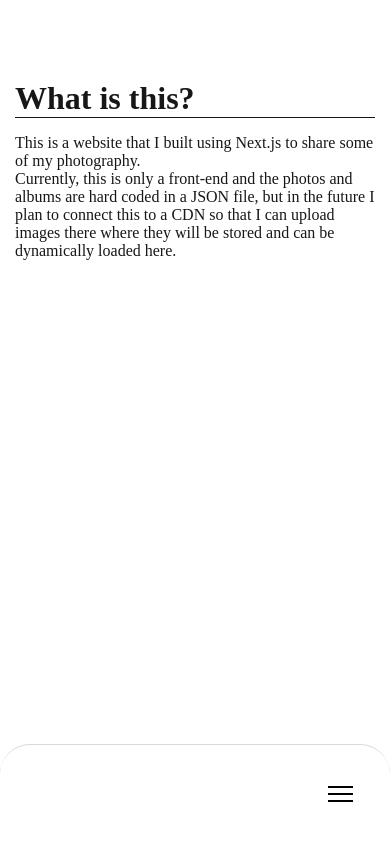
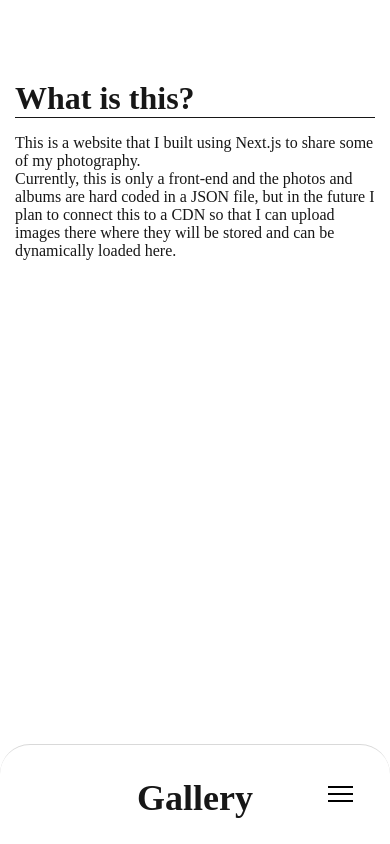
Before and after one commit to HaowenRong/aleidoscope, a Next.js app: page /about in a window 390 px wide. Built offline with nearby package versions, Linux system fonts and the light colour scheme.

Commit message:
implemented back button and added title to navi bar

```diff
--- a/src/components/NaviBar.js
+++ b/src/components/NaviBar.js
@@ -23,6 +23,7 @@ export default function NaviBar() {
 
   return (
     <nav ref={naviRef} className={`navi ${open ? 'open' : ''}`}>
+      <h1 className='title'>Gallery</h1>
       <ul className='navi-list'>
         <li>
           <Link href='/photo-stream' className='button' onClick={() => setOpen(false)}>
--- a/src/styles/albumHeader.css
+++ b/src/styles/albumHeader.css
@@ -51,7 +51,7 @@
     flex-direction: column;
     gap: 30px;
     padding: 0;
-    padding-top: 50px;
+    padding-top: 0;
     margin-bottom: 30px;
   } .album-header .album-info {
     width: 100%;
--- a/src/styles/layout.css
+++ b/src/styles/layout.css
@@ -6,7 +6,7 @@
   position: fixed;
   display: flex;
   align-items: center;
-  justify-content: center;
+  justify-content: space-evenly;
   height: 100px;
   width: 100%;
   padding-left: 20px;
@@ -16,7 +16,7 @@
   border-bottom: 1px solid rgba(128, 128, 128, 0.3);
   -webkit-backdrop-filter: blur(5px);
   backdrop-filter: blur(10px);
-  z-index: 2;
+  z-index: 3;
 
   transition: height 0.2s ease;
 } .navi * {
@@ -32,7 +32,14 @@
   display: none;
 }
 
-.navi .button{
+.navi .title {
+  all: unset;
+  height: fit-content;
+  font-size: 36px;
+  font-weight: 800;
+}
+
+.navi .button {
   all: unset;
   display: flex;
   width: 140px;
@@ -50,6 +57,28 @@
   font-weight: 700;
   font-size: 18px;
 }
+
+
+.backBtn {
+  all: unset;
+  position: fixed;
+  display: flex;
+  width: 60px;
+  height: 60px;
+  top: 100px;
+  margin: 10px;
+  border-radius: 100px;
+  align-items: center;
+  justify-content: center;
+  font-size: 30px;
+  line-height: 1;
+  background-color: rgba(255, 255, 255, 0.5);
+  border: 1px solid rgba(128, 128, 128, 0.3);
+  -webkit-backdrop-filter: blur(5px);
+  backdrop-filter: blur(10px);
+  z-index: 2;
+}
+
 
 @media (max-width: 768px) {
   .navi {
@@ -74,6 +103,14 @@
       visibility 0.05s ease;
   } .navi .button {
     justify-content: flex-end;
+    pointer-events: none;
+  }
+
+  .navi .title {
+    position: absolute;
+    bottom: 25px;
+    left: 50%;
+    transform: translateX(-50%);
   }
 
   .navi .hamburg-icon {
@@ -96,6 +133,8 @@
     background-color: black;
     transition: all 0.2s ease;
     transform-origin: center;
+  } .navi.open .button {
+    pointer-events: auto;
   } .navi.open .hamburg-icon span:nth-child(1) {
     transform: translateY(7px) rotate(45deg);
   } .navi.open .hamburg-icon span:nth-child(2) {
@@ -115,4 +154,11 @@
       opacity 0.5s ease,
       visibility 0.5s ease;
   }
+
+  .backBtn {
+    display: flex;
+    top: unset;
+    right: 10px;
+    bottom: 110px;
+  }
 }
```
Also changed, not shown: src/components/BackBtn.js (added, +14 -0 lines).
